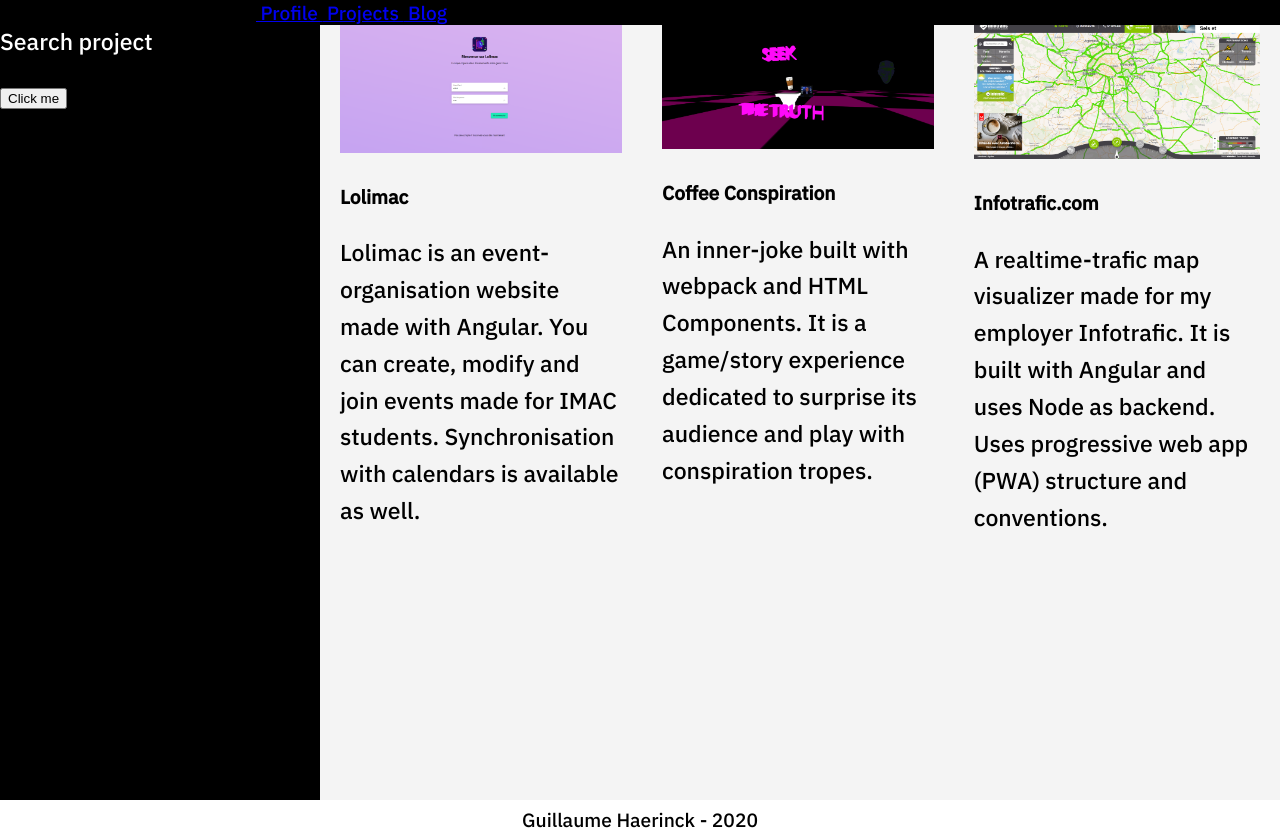
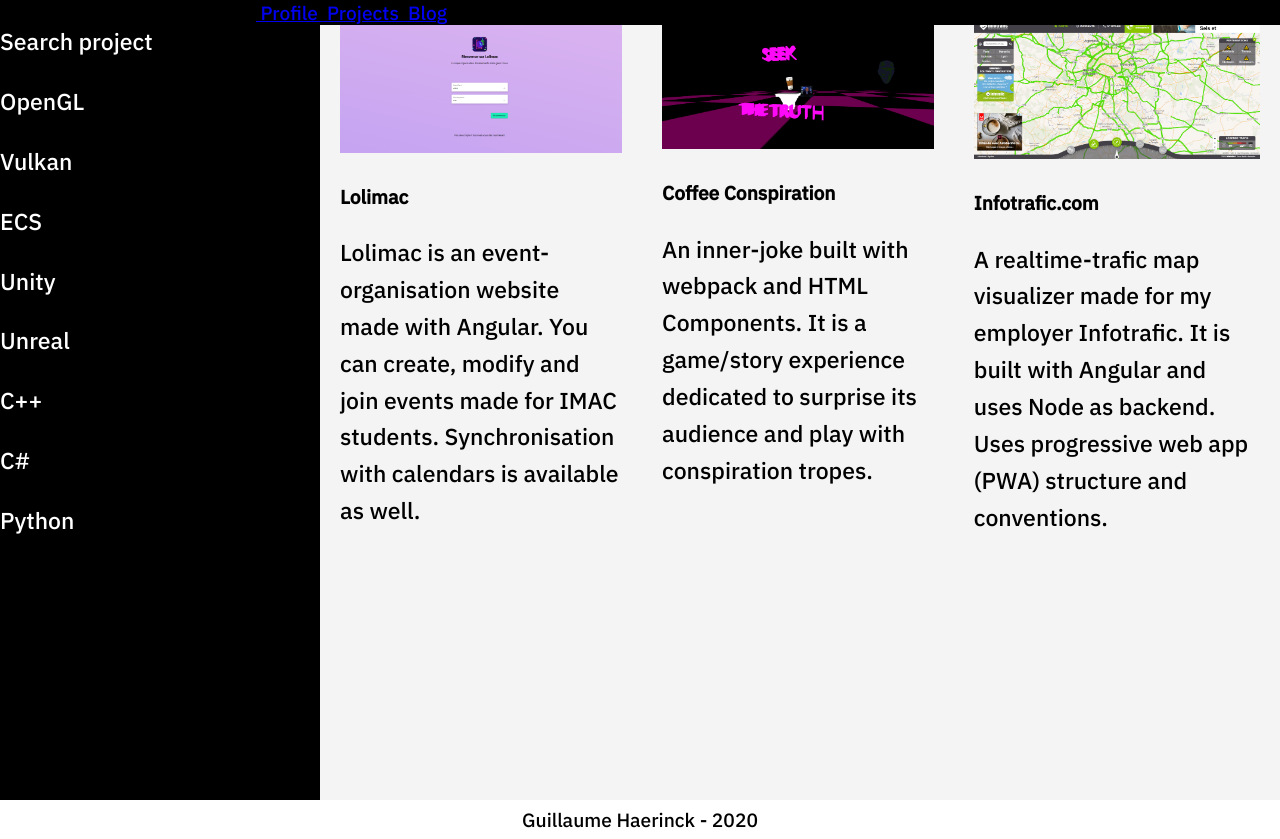
Before and after one commit to guillaume-haerinck/portfolio, a Vue app: page /#/projects in a window 1280 px wide. Built offline with nearby package versions, Linux system fonts and the light colour scheme.

Commit message:
Logic to handle tags

```diff
--- a/src/components/ProjectSearch.vue
+++ b/src/components/ProjectSearch.vue
@@ -1,25 +1,37 @@
 <template>
   <div class="project-search">
     <p>Search project</p>
-    <button v-on:click="doSearch" >Click me</button>
+    <Tag v-for="(tag, index) in tags"
+      :key="index"
+      :name="tag"
+      v-on:click="toggleTag(tag)"/>
   </div>
 </template>
 
 <script lang="ts">
 import { defineComponent } from 'vue'
+import Tag from './Tag.vue'
 import { store } from '@/store'
-import { ProjectTag, ProjectCategory } from '@/store/project-types'
+import { ProjectTag, ProjectCategory, ProjectTags, ProjectCategories } from '@/store/project-types'
 
 export default defineComponent({
   name: 'ProjectSearch',
+  components: {
+    Tag
+  },
+  data() {
+    return {
+      tags: ProjectTags,
+      categories: ProjectCategories
+    }
+  },
   methods: {
-    doSearch() {
-      console.log("Hello");
-      store.commit('setProjectTags', [
-        ProjectTag.OPENGL,
-        ProjectTag.CPP
-      ]);
-      console.log(store.state.projectTags);
+    toggleTag(tag: string) {
+      const tagIndex = store.state.projectTags.indexOf(tag);
+      if (tagIndex === -1)
+        store.commit('addProjectTag', tag);
+      else
+        store.commit('removeProjectTag', tagIndex);
     }
   }
 });
--- a/src/components/Tag.vue
+++ b/src/components/Tag.vue
@@ -1,6 +1,6 @@
 <template>
   <div class="tag">
-
+    <p>{{ name }}</p>
   </div>
 </template>
 
@@ -8,7 +8,10 @@
 import { defineComponent } from 'vue'
 
 export default defineComponent({
-  name: 'Tag'
+  name: 'Tag',
+  props: {
+    name: String
+  }
 });
 </script>
 
--- a/src/store/index.ts
+++ b/src/store/index.ts
@@ -10,6 +10,13 @@ export const store = createStore({
     setProjectTags(state: any, tags: ProjectTag[]) {
       state.projectTags = tags;
     },
+    addProjectTag(state: any, tag: ProjectTag) {
+      state.projectTags.push(tag);
+      console.log('here');
+    },
+    removeProjectTag(state: any, tagIndex: number) {
+      state.projectTags.splice(tagIndex, 1);
+    },
     setProjectCategories(state: any, categories: ProjectCategory[]) {
       state.projectCategories = categories;
     }
--- a/src/store/project-types.ts
+++ b/src/store/project-types.ts
@@ -1,15 +1,17 @@
 export enum ProjectCategory {
-    WEB,
-    GAMES
+    Web = 'Web',
+    GAMES = 'Games'
 }
+export const ProjectCategories = Object.values(ProjectCategory);
 
 export enum ProjectTag {
-    OPENGL,
-    VULKAN,
-    ECS,
-    UNITY,
-    UNREAL,
-    CPP,
-    CSHARP,
-    PYTHON
+    OpenGL = 'OpenGL',
+    Vulkan = 'Vulkan',
+    ECS = 'ECS',
+    Unity = 'Unity',
+    Unreal = 'Unreal',
+    CPP = 'C++',
+    CSharp = 'C#',
+    Python = 'Python'
 }
+export const ProjectTags = Object.values(ProjectTag);
```
Also changed, not shown: .eslintrc.js.
